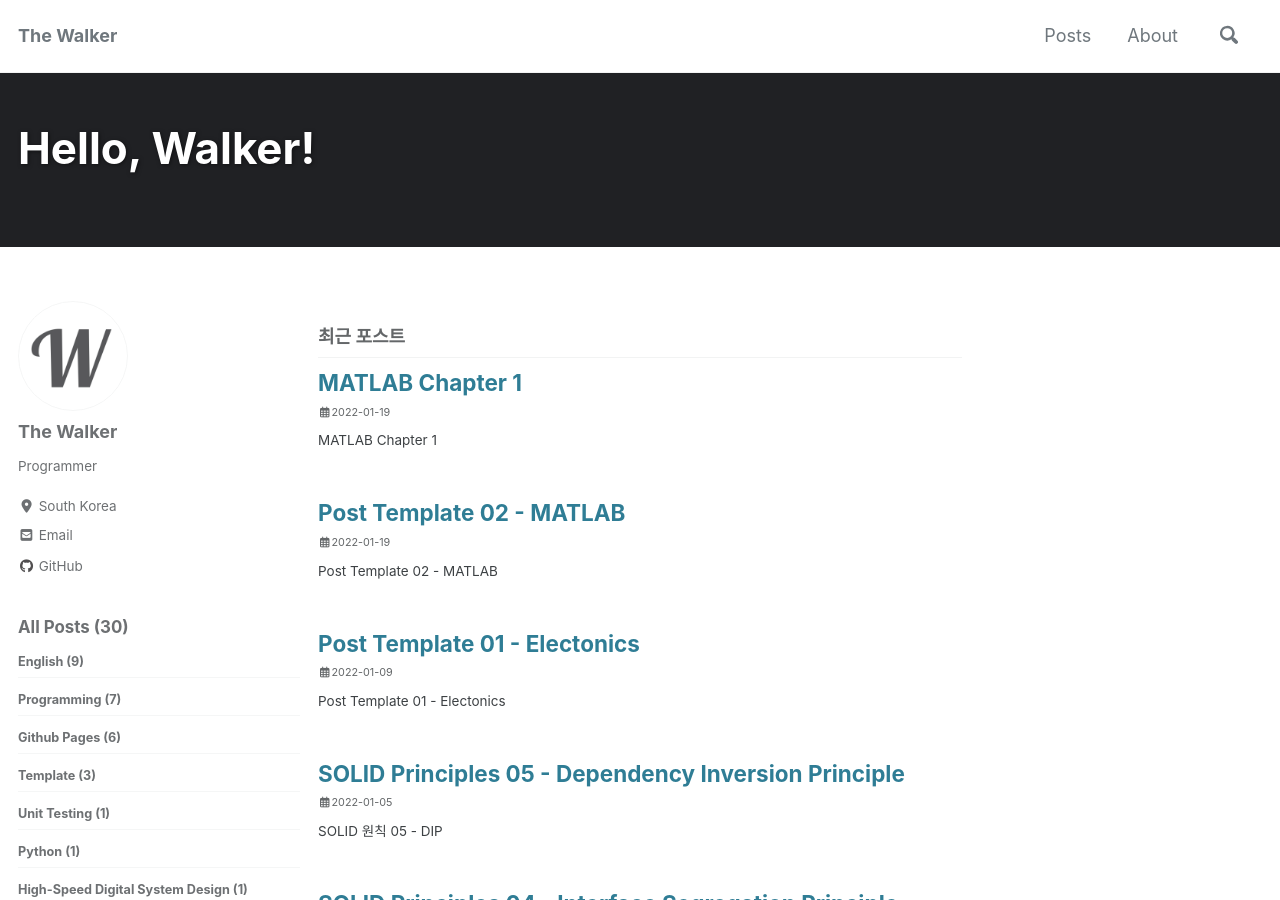
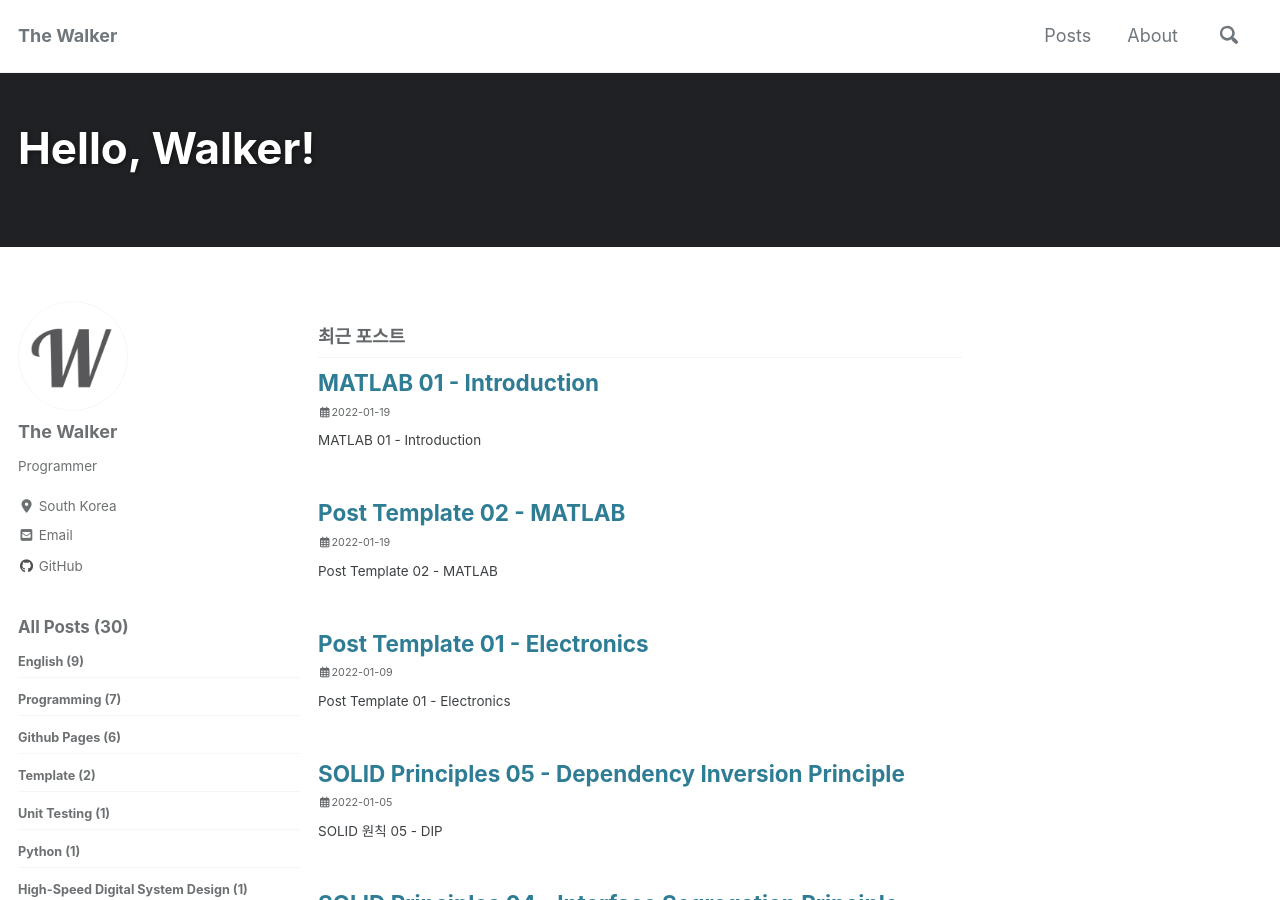
Before and after one commit to sytone/thewalkery.github.io, a Jekyll site: the page built from index.html, in a window 1280 px wide and 900 px high. Built offline with Jekyll 4.4.1, drawn with Linux system fonts in a browser that asks for light colours; cached includes are drawn as plain includes; nearby versions of some CDN libraries; the list of posts is cut into pages by our own code.

Commit message:
Post modification

````diff
--- a/_posts/2022-01-09-template-01.md
+++ b/_posts/2022-01-09-template-01.md
@@ -1,6 +1,6 @@
 ---
-title: "Post Template 01 - Electonics"
-excerpt: "Post Template 01 - Electonics"
+title: "Post Template 01 - Electronics"
+excerpt: "Post Template 01 - Electronics"
 date: 2022-01-09 17:00:00 +0900
 header:
   overlay_image: /assets/images/unsplash-Umberto.jpg
--- a/_posts/2022-01-19-matlab-01.md
+++ b/_posts/2022-01-19-matlab-01.md
@@ -1,13 +1,13 @@
 ---
-title: "MATLAB Chapter 1"
-excerpt: "MATLAB Chapter 1"
+title: "MATLAB 01 - Introduction"
+excerpt: "MATLAB 01 - Introduction"
 date: 2022-01-19 23:00:00 +0900
 header:
   overlay_image: /assets/images/header-matlab.jpg
   overlay_filter: 0.5
   caption: "[**MathWorks**](https://www.mathworks.com/)"
 categories:
-  - Template
+  - MATLAB
 ---
 **Notice:** 본 글은 Udemy의 MATLAB for Engineering Students Part 1을 학습하며 정리한 글입니다.
 {: .notice--info}
@@ -75,8 +75,10 @@ clear
 | **uint8**, **uint16**, **uint32**, **uint64**| Integer(unsigned)           |
 | **char**                                     | Characters and strings      |
 | **logical**                                  | true/false                  |
+
 - 주로 `double`타입과 `int32`타입을 사용한다.
 - 타입 캐스팅(type casting)을 통해 타입을 변경할 수 있다
+
 ```matlab
 val=3.7;
 
````
